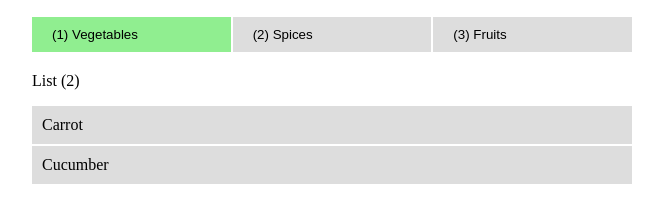
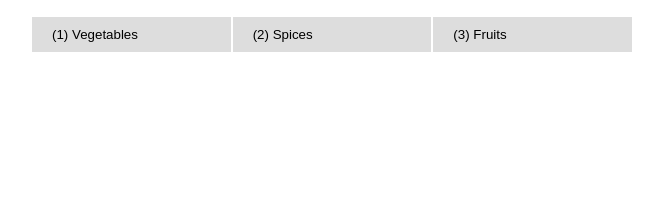
Before and after one commit to YBJ0000/Inventory-js, a plain HTML site: page index.html in a window 1280 px wide. Shown: the part 78-300 px from the top of the page, without its empty margins (308-971 px from the left). Drawn offline with Linux system fonts and the light colour scheme.

Commit message:
set first tab inactive

```diff
--- a/index.html
+++ b/index.html
@@ -11,12 +11,12 @@
     <h1>Inventory</h1>
 
     <div class="tabs">
-      <button class="tab-btn active" data-tab="vegetables">(1) Vegetables</button>
+      <button class="tab-btn" data-tab="vegetables">(1) Vegetables</button>
       <button class="tab-btn" data-tab="spices">(2) Spices</button>
       <button class="tab-btn" data-tab="fruits">(3) Fruits</button>
     </div>
 
-    <div class="tab-content active" id="vegetables">
+    <div class="tab-content" id="vegetables">
       <ul>
         <li>Carrot</li>
         <li>Cucumber</li>
```
